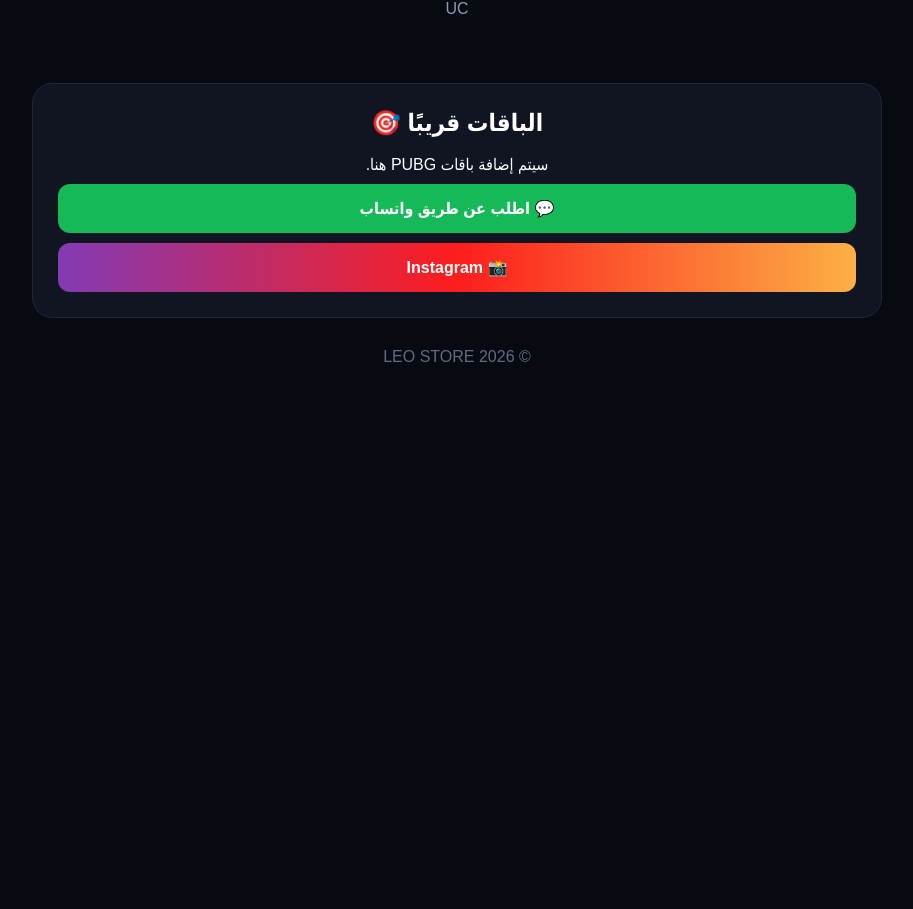
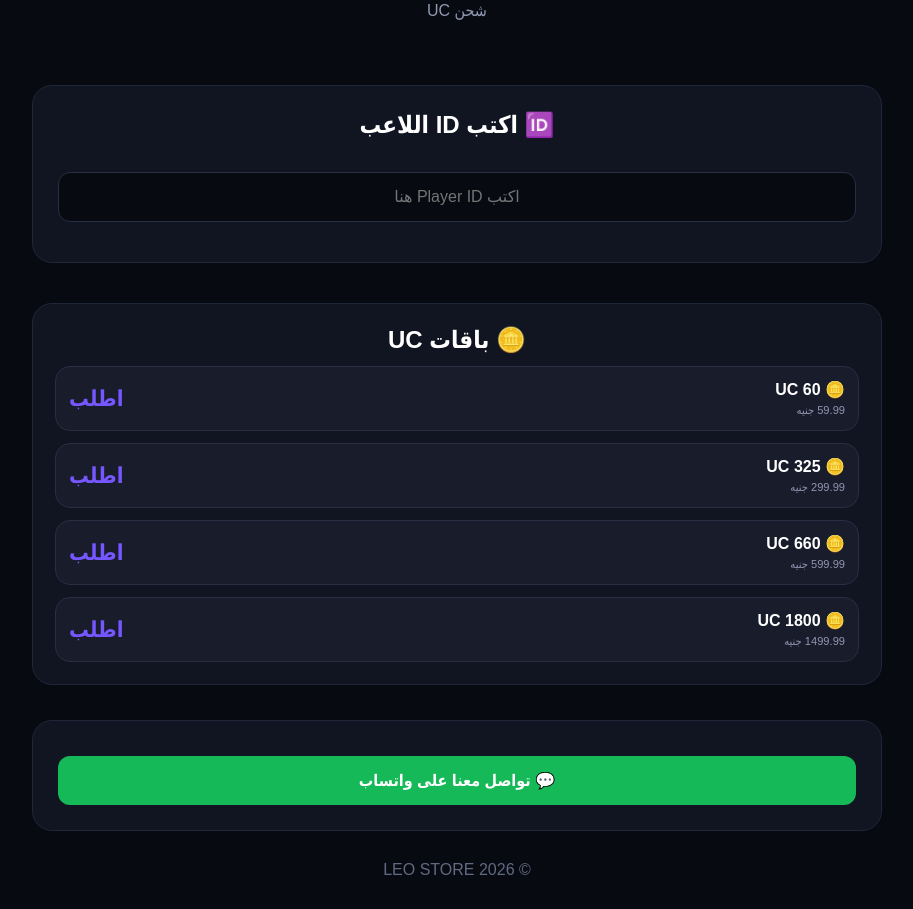
Before and after one commit to JIIJISXJ/LEO-GAMING-STORE, a plain HTML site: page pubg.html in a window 1280 px wide. Shown: the part 197-1106 px from the top of the page, without its empty margins (183-1096 px from the left). Before the commit the page ends 800 px from the top, so only its background shows below. Drawn offline with Linux system fonts and the light colour scheme.

Commit message:
Update pubg.html

```diff
--- a/pubg.html
+++ b/pubg.html
@@ -1,46 +1,103 @@
-<!DOCTYPE html>
-<html lang="ar" dir="rtl">
+<!DOCTYPE html><html lang="ar" dir="rtl">
 <head>
     <meta charset="UTF-8">
     <meta name="viewport" content="width=device-width, initial-scale=1.0">
     <title>PUBG Mobile | LEO STORE</title>
     <link rel="stylesheet" href="style.css">
-</head>
-
-<body>
-
-<header>
+</head><body><header>
     <div class="logo">LEO <span>STORE</span></div>
     <p>PUBG Mobile 🎯</p>
-</header>
+</header><main><section class="hero">
+    <h1>PUBG Mobile 🎯</h1>
+    <p>شحن UC</p>
+</section><section class="contact"><h2>🆔 اكتب ID اللاعب</h2>
 
-<main>
+<input
+    id="playerId"
+    type="text"
+    inputmode="numeric"
+    placeholder="اكتب Player ID هنا"
+    style="width:100%;padding:15px;margin:15px 0;border-radius:12px;border:1px solid #292f43;background:#080a12;color:white;font-size:16px;text-align:center;"
+>
 
-<section class="hero">
-    <h1>PUBG Mobile</h1>
-    <p>UC</p>
-</section>
+</section><section class="payment"><h2>🪙 باقات UC</h2>
 
-<section class="contact">
-    <h2>الباقات قريبًا 🎯</h2>
-    <p>سيتم إضافة باقات PUBG هنا.</p>
+<button class="payment-card" onclick="orderGame('PUBG Mobile','60 UC','59.99')">
+    <div>
+        <strong>🪙 60 UC</strong>
+        <small>59.99 جنيه</small>
+    </div>
+    <b>اطلب</b>
+</button>
 
-    <a class="whatsapp"
-       href="https://wa.me/201108302815?text=مرحباً%20LEO%20STORE%20أريد%20شحن%20PUBG"
+<button class="payment-card" onclick="orderGame('PUBG Mobile','325 UC','299.99')">
+    <div>
+        <strong>🪙 325 UC</strong>
+        <small>299.99 جنيه</small>
+    </div>
+    <b>اطلب</b>
+</button>
+
+<button class="payment-card" onclick="orderGame('PUBG Mobile','660 UC','599.99')">
+    <div>
+        <strong>🪙 660 UC</strong>
+        <small>599.99 جنيه</small>
+    </div>
+    <b>اطلب</b>
+</button>
+
+<button class="payment-card" onclick="orderGame('PUBG Mobile','1800 UC','1499.99')">
+    <div>
+        <strong>🪙 1800 UC</strong>
+        <small>1499.99 جنيه</small>
+    </div>
+    <b>اطلب</b>
+</button>
+
+</section><section class="contact"><a
+    class="whatsapp"
+    href="https://wa.me/201108302815?text=مرحباً%20LEO%20STORE"
     target="_blank">
-       💬 اطلب عن طريق واتساب
+    💬 تواصل معنا على واتساب
 </a>
 
-    <a class="instagram"
-       href="https://www.instagram.com/mohamedabdelazizx/"
-       target="_blank">
-       📸 Instagram
-    </a>
-</section>
+</section></main><footer>
+    © 2026 LEO STORE
+</footer><script>
 
-</main>
+function orderGame(game, product, price) {
 
-<footer>© 2026 LEO STORE</footer>
+    const playerId =
+        document.getElementById("playerId").value.trim();
 
-</body>
+    if (playerId === "") {
+
+        alert("من فضلك اكتب Player ID أولاً.");
+
+        document.getElementById("playerId").focus();
+
+        return;
+    }
+
+    const message =
+`مرحباً LEO STORE 👋
+
+🎮 اللعبة: ${game}
+
+📦 الباقة: ${product}
+
+💰 السعر: ${price} جنيه
+
+🆔 Player ID: ${playerId}
+
+أريد طلب هذه الباقة.`;
+
+    const url =
+        "https://wa.me/201108302815?text=" +
+        encodeURIComponent(message);
+
+    window.open(url, "_blank");
+}
+
+</script></body>
 </html>
```
Lines whose indentation alone changed are shown as unchanged.
